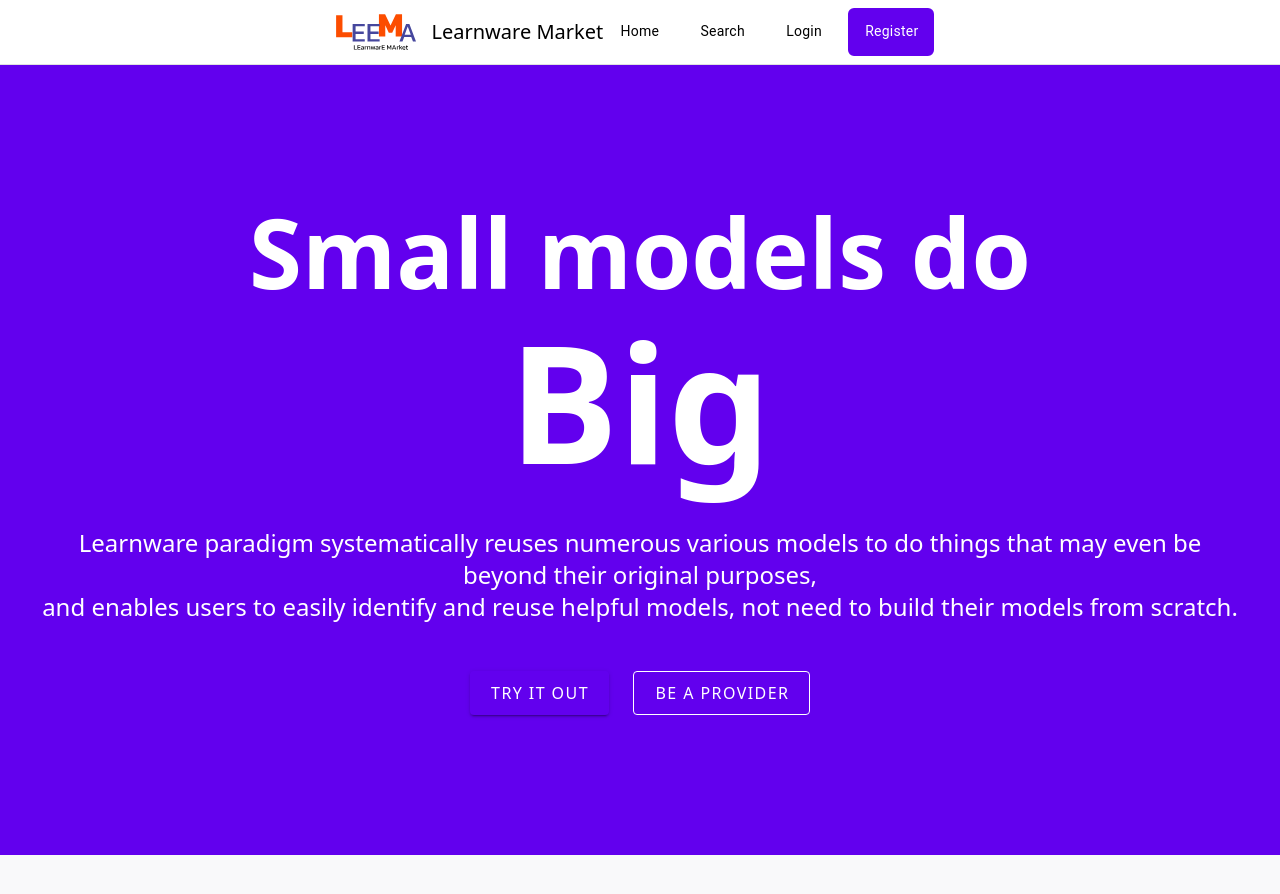
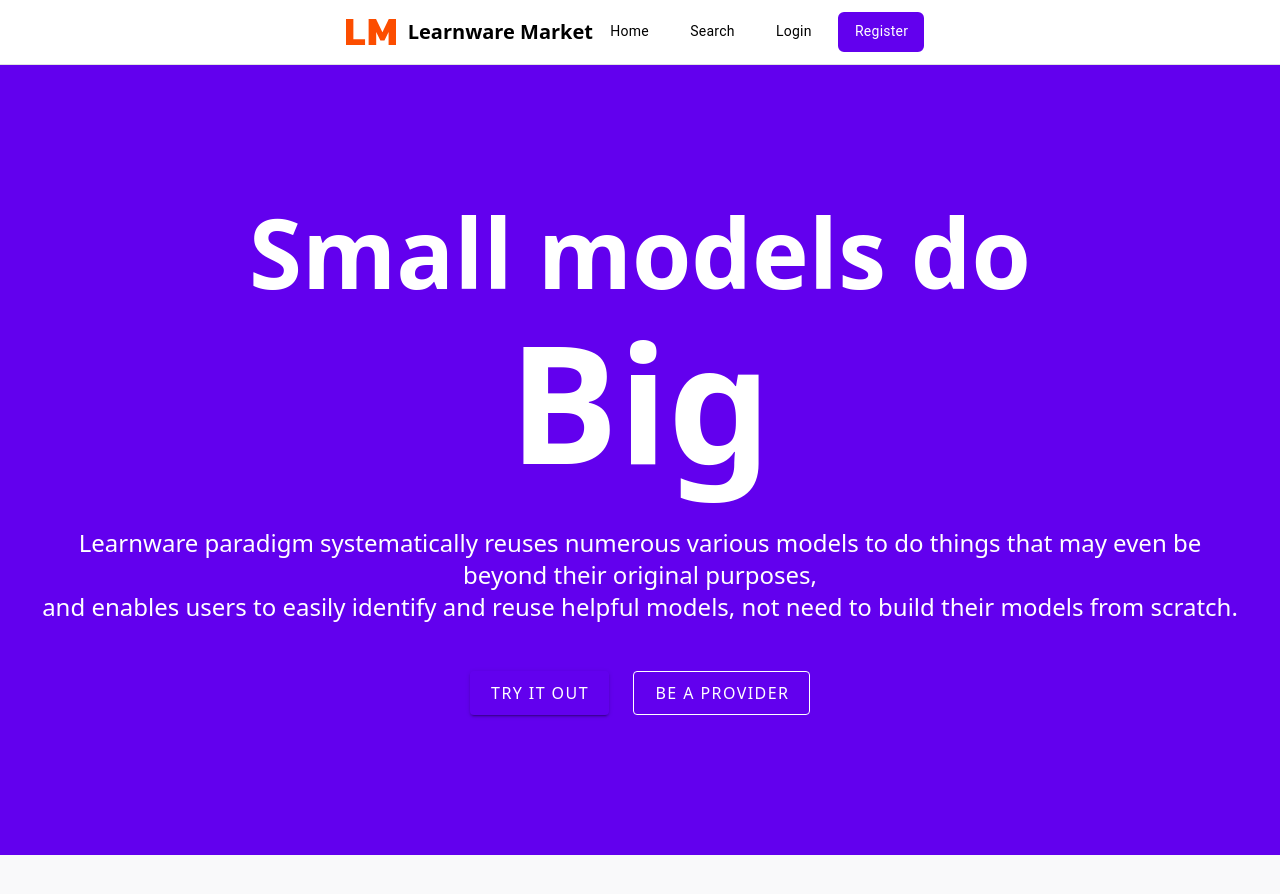
Before and after one commit to Learnware-LAMDA/Beimingwu, a Vue app: page /submit in a window 1280 px wide. Shown: the top 894 px of the page. Built offline with nearby package versions, Linux system fonts and the light colour scheme.

Commit message:
[MNT] New LOGO

```diff
--- a/src/components/App/AppBar.vue
+++ b/src/components/App/AppBar.vue
@@ -45,8 +45,8 @@ const filteredRoutes = computed(() => {
             <v-app-bar-nav-icon v-if="['xs', 'sm'].includes(display.name.value)"
                 @click="() => emit('update:drawerOpen', !drawerOpen)"></v-app-bar-nav-icon>
             <v-toolbar-items class="cursor-pointer" @click="() => router.push('/')">
-                <v-img contain width="80" :src="lamdaLogo"></v-img>
-                <h1 class="ml-4 flex flex-column justify-center text-xl" v-if="!['xs', 'sm'].includes(display.name.value)">
+                <v-img contain width="50" :src="lamdaLogo"></v-img>
+                <h1 class="ml-3 flex flex-column justify-center text-xl font-weight-bold" v-if="!['xs', 'sm'].includes(display.name.value)">
                     Learnware Market
                 </h1>
             </v-toolbar-items>
```
Also changed, not shown: public/logo.svg.
